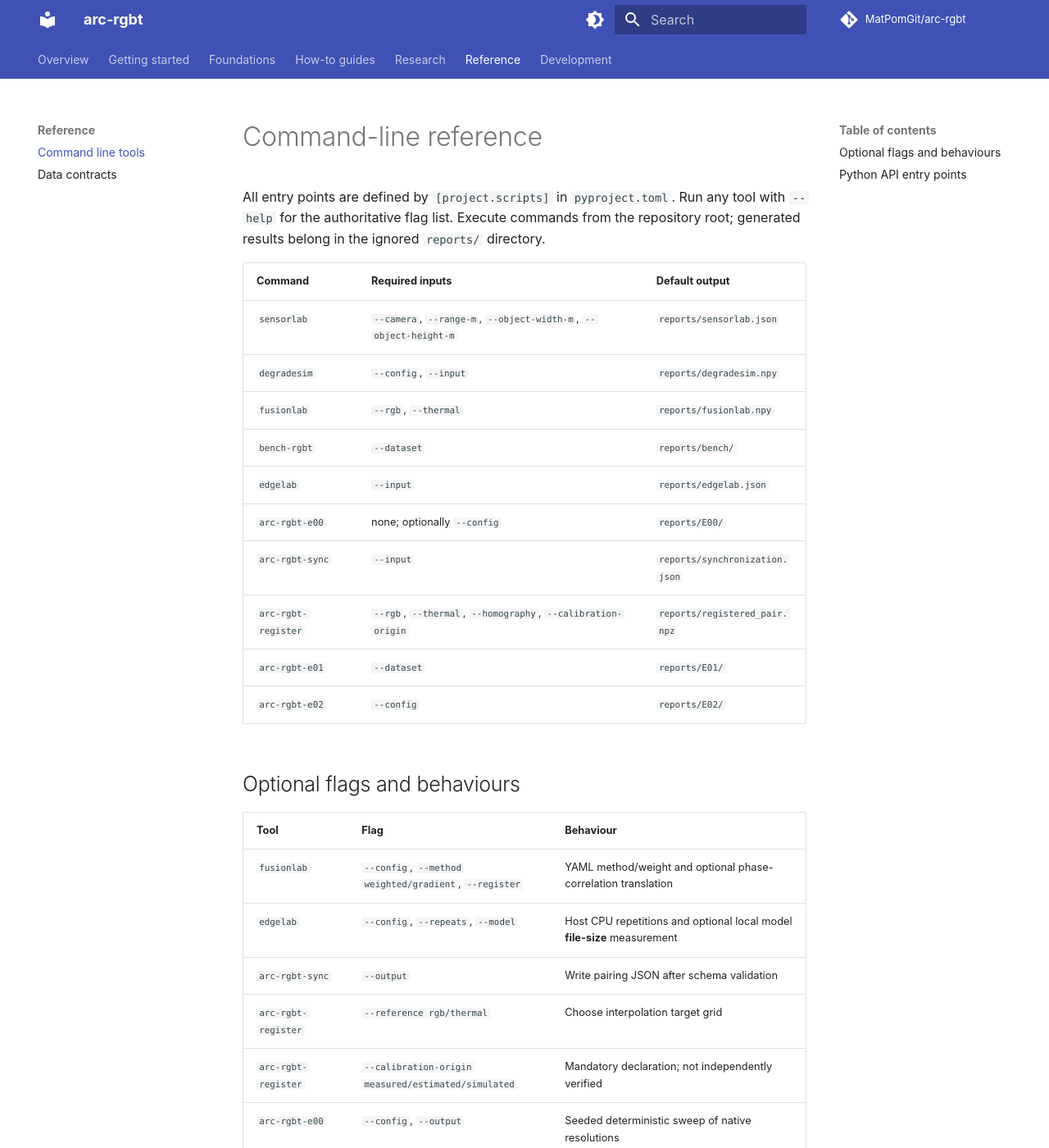
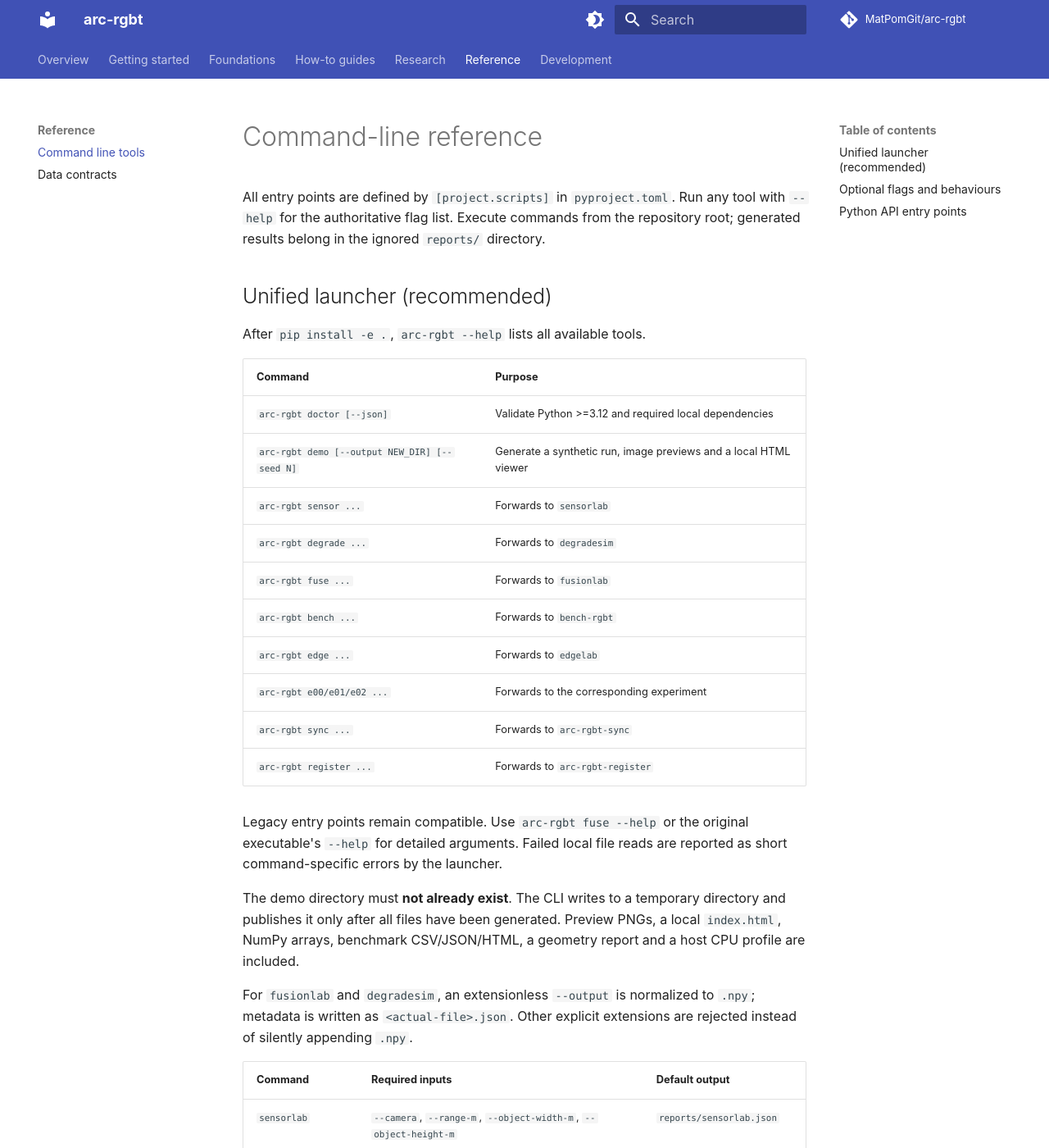
Before and after one commit to MatPomGit/arc-rgbt, an MkDocs documentation site: the page built from docs/reference/cli.md, in a window 1280 px wide and 1400 px high. Shown: the whole window at 82% size. Built offline with MkDocs 1.6.1 and Material for MkDocs 9.7.7, drawn with Linux system fonts in a browser that asks for light colours; comment, search, counter and statistics services are not loaded.

Commit message:
docs(cli): reference launcher, output path semantics and demo safeguards

```diff
--- a/docs/reference/cli.md
+++ b/docs/reference/cli.md
@@ -1,6 +1,36 @@
 # Command-line reference
 
 All entry points are defined by `[project.scripts]` in `pyproject.toml`. Run any tool with `--help` for the authoritative flag list. Execute commands from the repository root; generated results belong in the ignored `reports/` directory.
+
+## Unified launcher (recommended)
+
+After `pip install -e .`, `arc-rgbt --help` lists all available tools.
+
+| Command | Purpose |
+| --- | --- |
+| `arc-rgbt doctor [--json]` | Validate Python >=3.12 and required local dependencies |
+| `arc-rgbt demo [--output NEW_DIR] [--seed N]` | Generate a synthetic run, image previews and a local HTML viewer |
+| `arc-rgbt sensor ...` | Forwards to `sensorlab` |
+| `arc-rgbt degrade ...` | Forwards to `degradesim` |
+| `arc-rgbt fuse ...` | Forwards to `fusionlab` |
+| `arc-rgbt bench ...` | Forwards to `bench-rgbt` |
+| `arc-rgbt edge ...` | Forwards to `edgelab` |
+| `arc-rgbt e00/e01/e02 ...` | Forwards to the corresponding experiment |
+| `arc-rgbt sync ...` | Forwards to `arc-rgbt-sync` |
+| `arc-rgbt register ...` | Forwards to `arc-rgbt-register` |
+
+Legacy entry points remain compatible. Use `arc-rgbt fuse --help` or the
+original executable's `--help` for detailed arguments. Failed local file
+reads are reported as short command-specific errors by the launcher.
+
+The demo directory must **not already exist**. The CLI writes to a temporary
+directory and publishes it only after all files have been generated. Preview
+PNGs, a local `index.html`, NumPy arrays, benchmark CSV/JSON/HTML, a
+geometry report and a host CPU profile are included.
+
+For `fusionlab` and `degradesim`, an extensionless `--output` is
+normalized to `.npy`; metadata is written as `<actual-file>.json`.
+Other explicit extensions are rejected instead of silently appending `.npy`.
 
 | Command | Required inputs | Default output |
 | --- | --- | --- |
```
